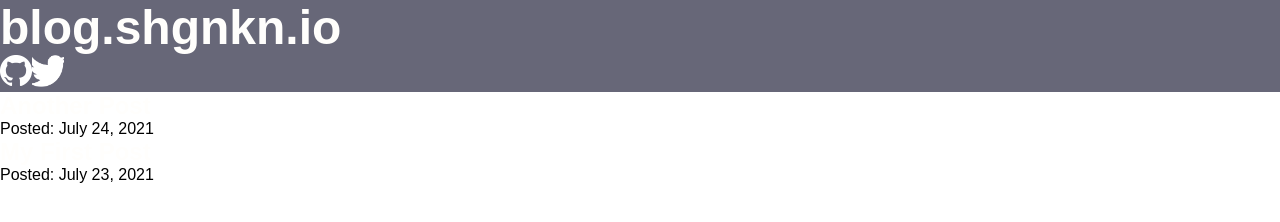
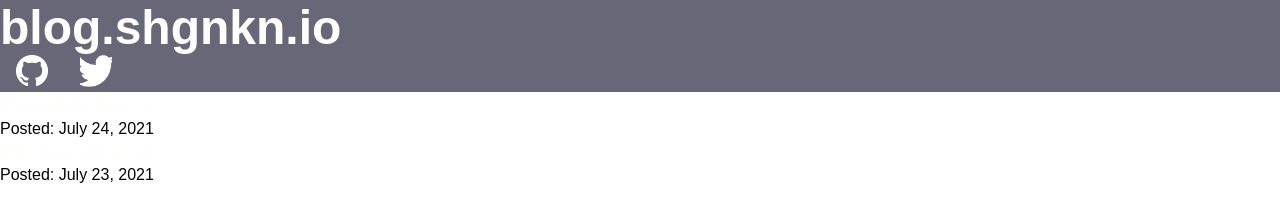
Before and after one commit to shogo-nakano-desu/blog.shgnkn.io, a Gatsby site: page / in a window 1280 px wide. Built offline with nearby package versions, Linux system fonts and the light colour scheme; Gatsby itself is replaced by a stand-in of ours.

Commit message:
change some styles for header

```diff
--- a/src/components/layout.module.css
+++ b/src/components/layout.module.css
@@ -7,7 +7,7 @@
   width: 100%;
   flex-direction: row;
   padding: 1rem;
-  justify-content: center;
+  justify-content: space-between;
 }
 
 .header-contents {
@@ -20,7 +20,7 @@
 }
 
 .icons {
-  justify-content: flex-end;
+  margin: 1rem;
 }
 
 .heading {
--- a/src/components/layout.tsx
+++ b/src/components/layout.tsx
@@ -22,16 +22,19 @@ const Layout:React.FC<any> = ({ pageTitle, children } ) => {
       </title>
       <header className={styles.header}>
         <div className={styles.headerContainer}>
-          {/* <div className={ styles.headerContents}> */}
+          <div>
             <h2 className={ styles.siteTitle}>
               {title}
             </h2>
-            <a href="https://github.com/shogo-nakano-desu">
+          </div>
+          <div>
+            <a className={ styles.icons} href="https://github.com/shogo-nakano-desu">
               <StaticImage className={ styles.image} alt="github octcat icon" src="../images/GitHub-Mark-Light-32px.png"/>
             </a>
-            <a href="https://twitter.com/__shogo__">
+            <a className={ styles.icons} href="https://twitter.com/__shogo__">
               <StaticImage className={ styles.image} alt="twitter bird icon" src="../images/Twitter-white.png"></StaticImage>
             </a>
+            </div>
 
           </div>
         {/* </div> */}
```
Also changed, not shown: src/__generated__/gatsby-types.ts (+16 -16 lines).
